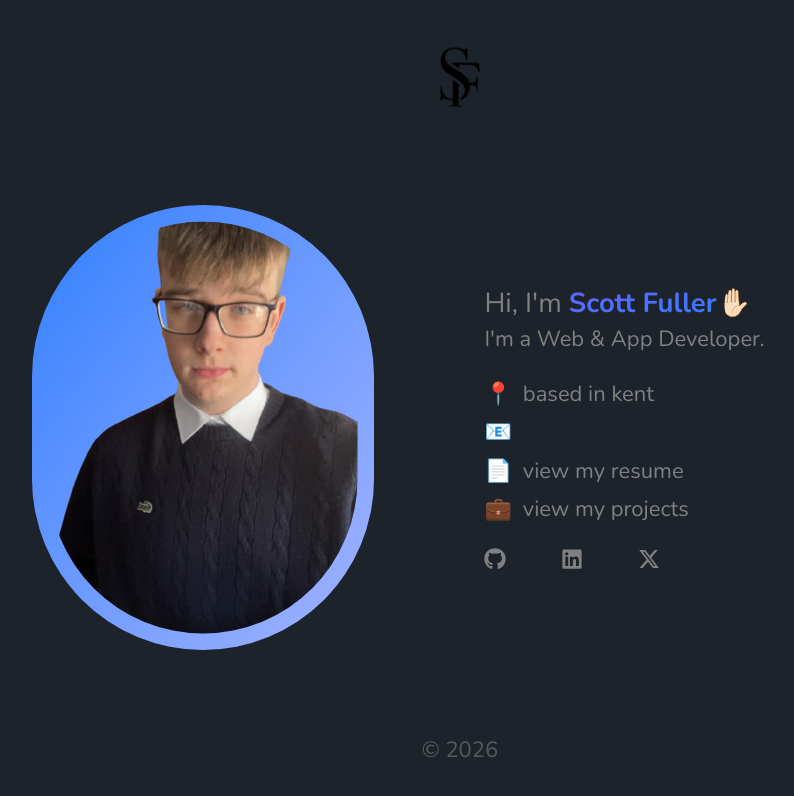
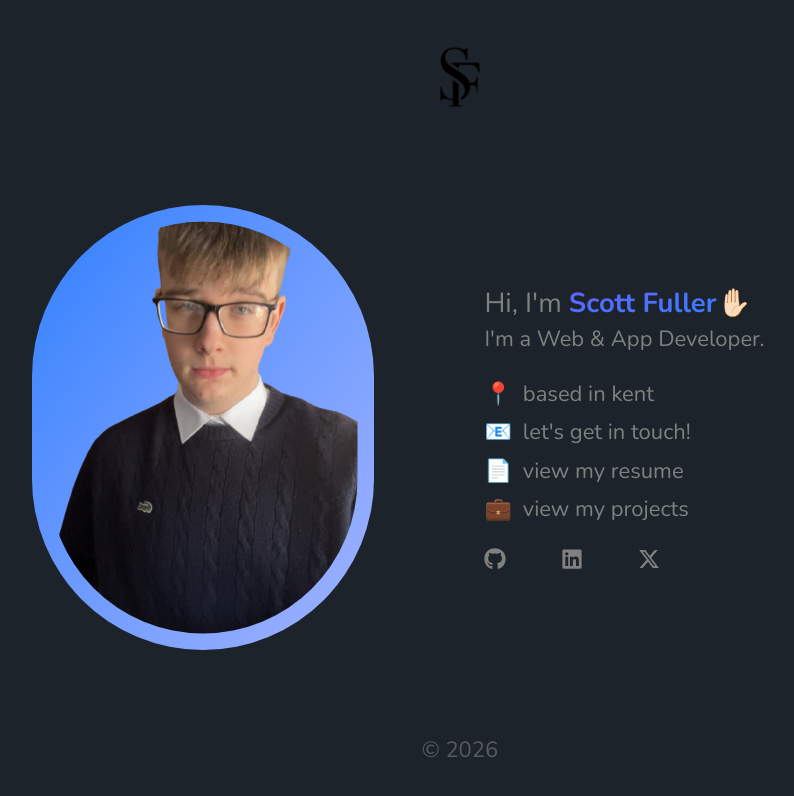
Before and after one commit to SF-08/scottfuller.dev, a Next.js app: page / in a window 1280 px wide. Shown: the top 796 px of the page, without its empty margins (180-974 px from the left). Built offline with nearby package versions, Linux system fonts and the light colour scheme.

Commit message:
feat: add external link support for bullet points in Home component

```diff
--- a/app/page.tsx
+++ b/app/page.tsx
@@ -65,6 +65,9 @@ export default function Home() {
                         {href && internal && (
                             <Link href={href} className="link link-primary">{linkText}</Link>
                         )}
+                         {href && !internal && (
+                            <a href={href} className="link link-primary">{linkText}</a>
+                        )}
                     </li>
                 ))}
             </ul>
```
